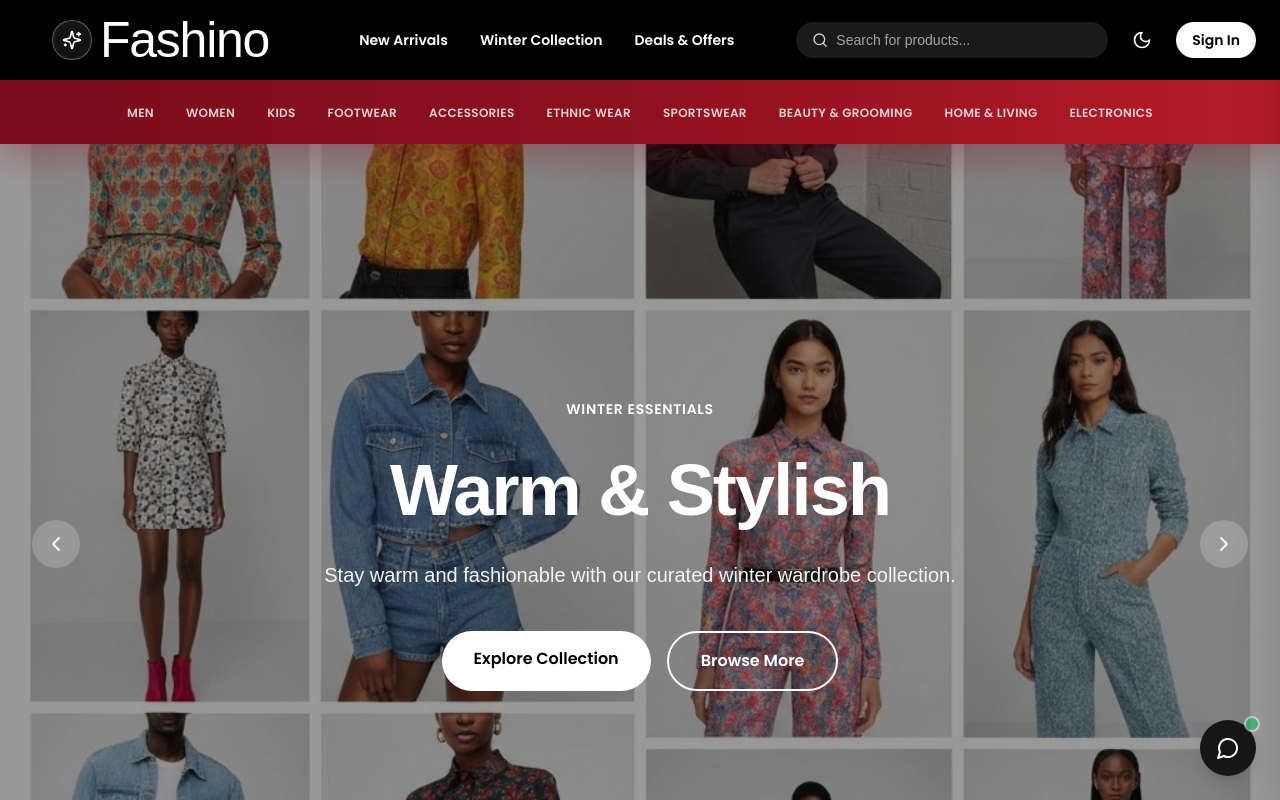
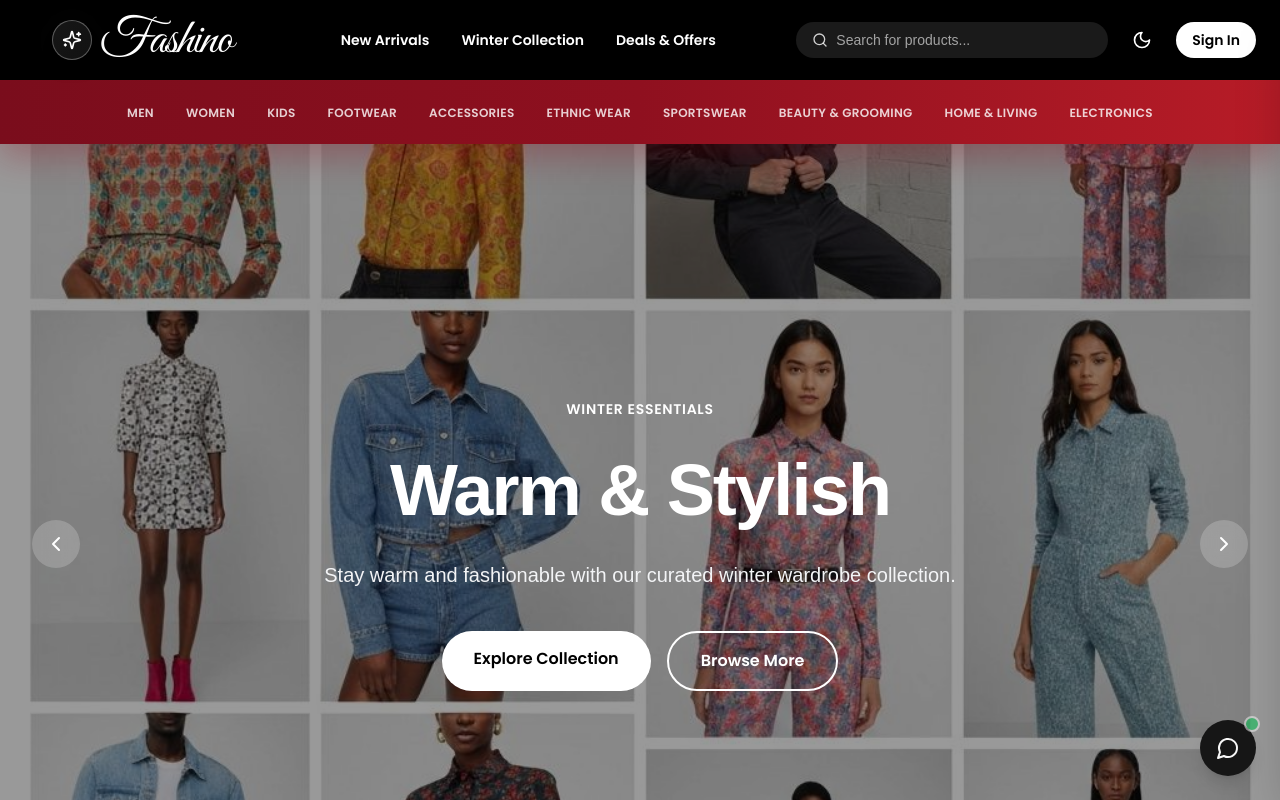
Before and after one commit to ARSHAD-12356/Fashino---Ai-Driven-E-Commerce-Platform, a Next.js app: page / in a window 1280 px wide. Shown: the top 800 px of the page. Built offline with nearby package versions, Linux system fonts and the light colour scheme; a web font is replaced by a local one.

Commit message:
cursive font

```diff
--- a/app/globals.css
+++ b/app/globals.css
@@ -259,7 +259,7 @@
 
   /* Brand Logo Fashino - Navbar Only */
   .brand-logo-fashino {
-    font-family: "GreatVibes", cursive !important;
+    font-family: var(--font-great-vibes), 'Great Vibes', cursive !important;
     font-weight: normal !important;
     font-size: 32px;
     transition: transform 0.25s ease, text-shadow 0.25s ease;
--- a/app/layout.tsx
+++ b/app/layout.tsx
@@ -1,8 +1,15 @@
 import "./globals.css";
 import type { Metadata } from 'next'
+import { Great_Vibes } from 'next/font/google'
 import { Analytics } from '@vercel/analytics/next'
 import { Providers } from '@/app/providers'
 import { ProductChatbot } from '@/components/product-chatbot'
+
+const greatVibes = Great_Vibes({
+  weight: "400",
+  subsets: ["latin"],
+  variable: '--font-great-vibes',
+});
 
 export const metadata: Metadata = {
   title: 'Fashino - Premium Fashion Store',
@@ -20,7 +27,7 @@ export const metadata: Metadata = {
 
 export default function RootLayout({ children }: { children: React.ReactNode }) {
   return (
-    <html lang="en" suppressHydrationWarning>
+    <html lang="en" suppressHydrationWarning className={greatVibes.variable}>
       <body>
         <Providers>
           {children}
--- a/components/logo.tsx
+++ b/components/logo.tsx
@@ -21,12 +21,7 @@ export function Logo({ showIcon = false }: LogoProps) {
           </div>
         </div>
       )}
-      <span
-        className="tracking-tight fashino-logo text-[32px] md:text-[40px] lg:text-[50px] text-white"
-        style={{
-          fontFamily: "var(--font-great-vibes), cursive",
-        }}
-      >
+      <span className={`tracking-tight fashino-logo brand-logo-fashino text-white`}>
         Fashino
       </span>
     </Link>
```
